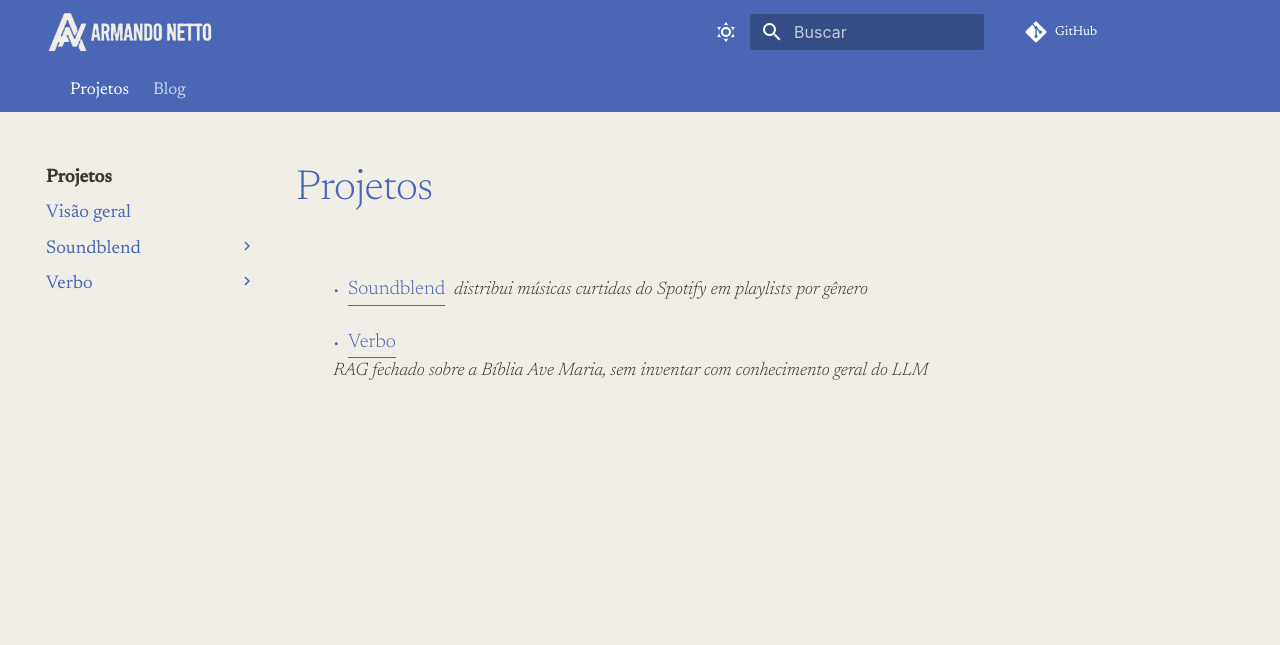
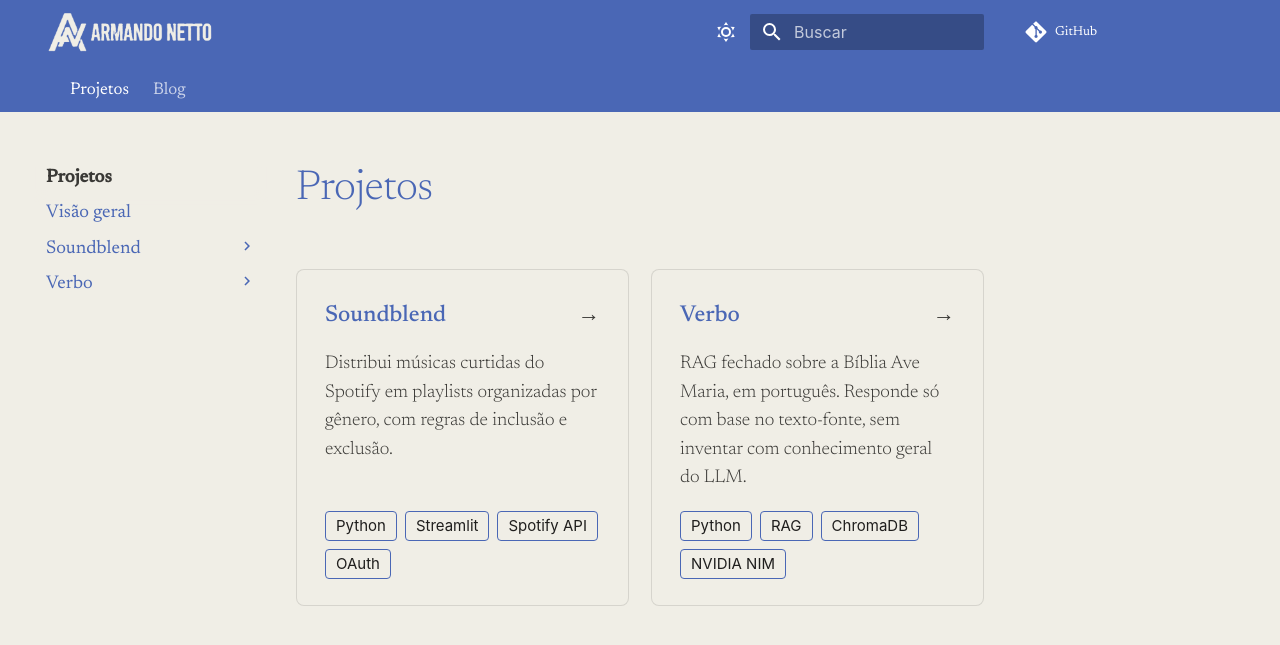
Before and after one commit to armandonettox/portifolio, an MkDocs documentation site: the page built from docs/projetos/index.md, in a window 1280 px wide. Shown: the top 645 px of the page. Built offline with MkDocs 1.6.1 and Material for MkDocs 9.7.7, drawn with Linux system fonts in a browser that asks for light colours.

Commit message:
feat(projetos): troca lista por grid de cards com badges de stack

```diff
--- a/docs/projetos/index.md
+++ b/docs/projetos/index.md
@@ -4,17 +4,31 @@ title: Projetos
 
 # Projetos
 
-<div class="pf-section">
-  <ul class="pf-list">
-    <li class="pf-item">
-      <span class="pf-bullet">&#x2022;</span>
-      <a href="soundblend/" class="pf-link">Soundblend</a>
-      <span class="pf-desc">distribui músicas curtidas do Spotify em playlists por gênero</span>
-    </li>
-    <li class="pf-item">
-      <span class="pf-bullet">&#x2022;</span>
-      <a href="verbo/" class="pf-link">Verbo</a>
-      <span class="pf-desc">RAG fechado sobre a Bíblia Ave Maria, sem inventar com conhecimento geral do LLM</span>
-    </li>
-  </ul>
+<div class="pf-cards">
+  <a href="soundblend/" class="pf-card">
+    <div class="pf-card-header">
+      <span class="pf-card-title">Soundblend</span>
+      <span class="pf-card-arrow" aria-hidden="true">&rarr;</span>
+    </div>
+    <p class="pf-card-desc">Distribui músicas curtidas do Spotify em playlists organizadas por gênero, com regras de inclusão e exclusão.</p>
+    <div class="pf-card-tags">
+      <span class="pf-skill-tag">Python</span>
+      <span class="pf-skill-tag">Streamlit</span>
+      <span class="pf-skill-tag">Spotify API</span>
+      <span class="pf-skill-tag">OAuth</span>
+    </div>
+  </a>
+  <a href="verbo/" class="pf-card">
+    <div class="pf-card-header">
+      <span class="pf-card-title">Verbo</span>
+      <span class="pf-card-arrow" aria-hidden="true">&rarr;</span>
+    </div>
+    <p class="pf-card-desc">RAG fechado sobre a Bíblia Ave Maria, em português. Responde só com base no texto-fonte, sem inventar com conhecimento geral do LLM.</p>
+    <div class="pf-card-tags">
+      <span class="pf-skill-tag">Python</span>
+      <span class="pf-skill-tag">RAG</span>
+      <span class="pf-skill-tag">ChromaDB</span>
+      <span class="pf-skill-tag">NVIDIA NIM</span>
+    </div>
+  </a>
 </div>
--- a/docs/stylesheets/extra.css
+++ b/docs/stylesheets/extra.css
@@ -207,6 +207,71 @@ body,
   .pf-hero-avatar { width: 72px; height: 72px; font-size: 1.5rem; }
   .pf-hero-name { font-size: 1.9rem; }
   .pf-hero-tagline { font-size: 1rem; }
+}
+
+/* ---------- Cards de projetos ---------- */
+
+.pf-cards {
+  display: grid;
+  grid-template-columns: repeat(auto-fill, minmax(280px, 1fr));
+  gap: 1.1rem;
+  margin-top: 1.6rem;
+}
+.pf-card {
+  display: flex;
+  flex-direction: column;
+  gap: 0.7rem;
+  padding: 1.3rem 1.4rem;
+  border: 1px solid var(--md-typeset-table-color);
+  border-radius: 8px;
+  background: var(--md-default-bg-color);
+  text-decoration: none !important;
+  transition: transform 0.18s ease, box-shadow 0.18s ease, border-color 0.18s ease;
+}
+.pf-card:hover {
+  transform: translateY(-3px);
+  border-color: var(--md-accent-fg-color);
+  box-shadow: 0 8px 24px -10px rgba(0, 0, 0, 0.25);
+}
+.pf-card-header {
+  display: flex;
+  align-items: center;
+  justify-content: space-between;
+  gap: 0.5rem;
+}
+.pf-card-title {
+  font-size: 1.15rem;
+  font-weight: 500;
+  color: var(--md-accent-fg-color);
+}
+.pf-card-arrow {
+  font-size: 1.1rem;
+  color: var(--md-default-fg-color--light);
+  transition: transform 0.18s ease, color 0.18s ease;
+}
+.pf-card:hover .pf-card-arrow {
+  color: var(--md-accent-fg-color);
+  transform: translateX(3px);
+}
+.pf-card-desc {
+  margin: 0;
+  font-size: 0.92rem;
+  font-weight: 300;
+  line-height: 1.55;
+  color: var(--md-default-fg-color--light);
+  flex-grow: 1;
+}
+.pf-card-tags {
+  display: flex;
+  flex-wrap: wrap;
+  gap: 0.4rem;
+  margin-top: 0.2rem;
+}
+
+@media (prefers-reduced-motion: reduce) {
+  .pf-card, .pf-card-arrow { transition: none; }
+  .pf-card:hover { transform: none; }
+  .pf-card:hover .pf-card-arrow { transform: none; }
 }
 
 /* ---------- Componentes pf-* (bio, secoes, listas, skills, experiencia) ---------- */
```
